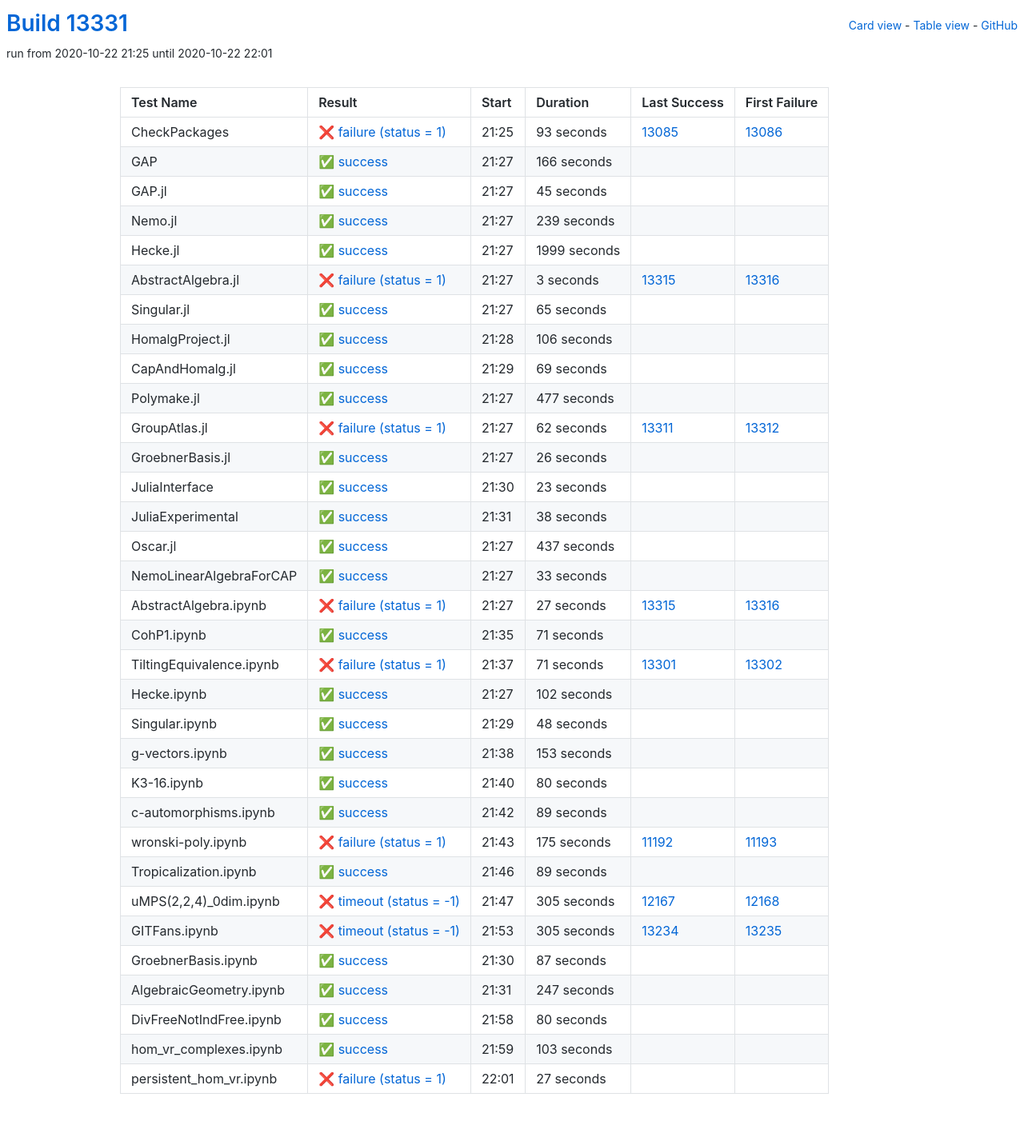
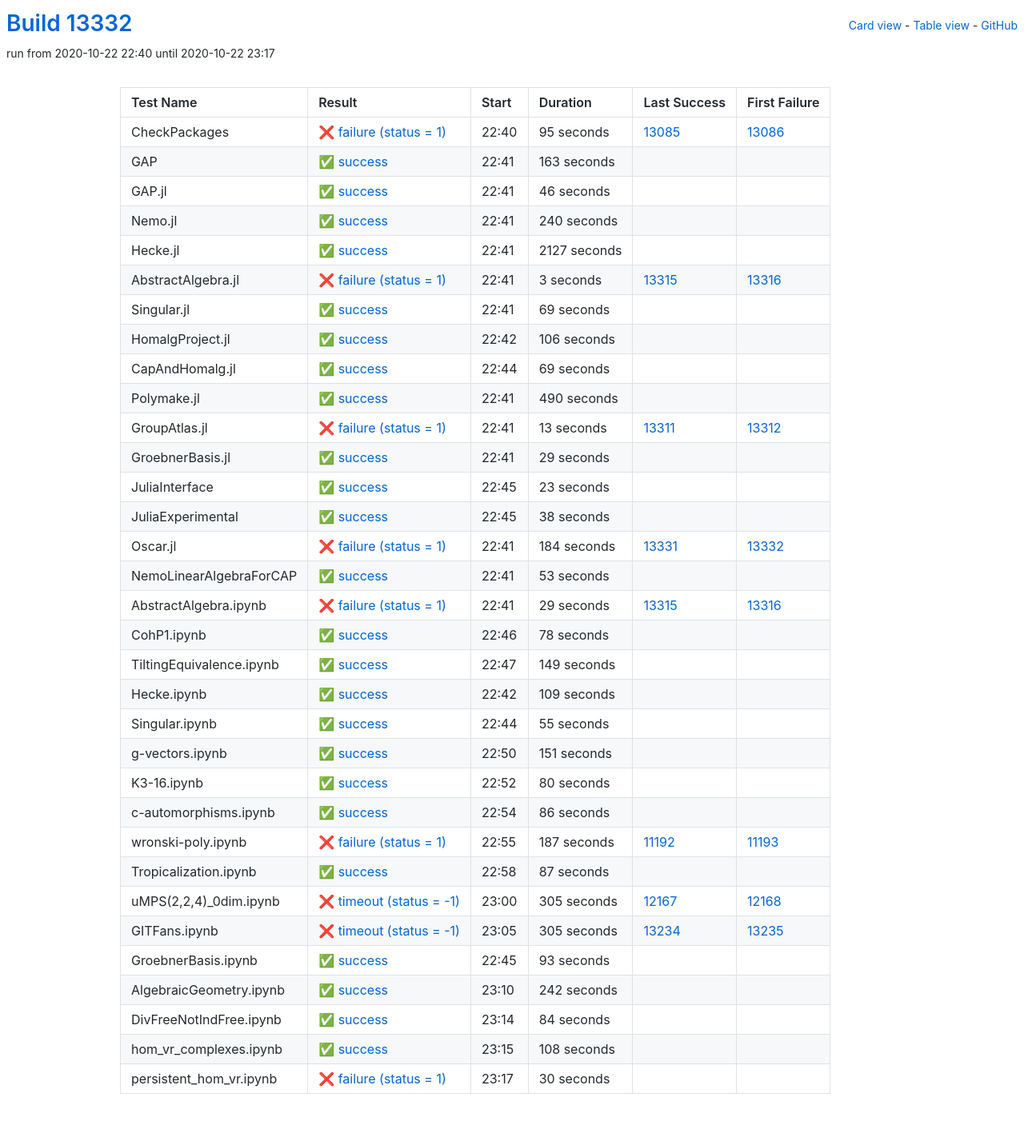
Before and after one commit to oscar-system/oscar-ci-status, a Jekyll site: the page built from table.html, in a window 1280 px wide. Shown: the whole page at 80% size. Built offline with Jekyll 4.4.1, drawn with Linux system fonts in a browser that asks for light colours.

Commit message:
Build #13332

```diff
--- a/_data/ci.yml
+++ b/_data/ci.yml
@@ -1,6 +1,6 @@
 ---
-build: 13331
-build_url: https://oscarci.mathematik.uni-kl.de/job/oscar/13331/
+build: 13332
+build_url: https://oscarci.mathematik.uni-kl.de/job/oscar/13332/
 job: oscar
 organization: oscar-system
 repo: oscar-ci-status
@@ -8,68 +8,68 @@
 tests:
 - name: CheckPackages
   id: checkpackages
-  log: https://oscarci.mathematik.uni-kl.de/job/oscar/13331/artifact/logs/build-13331/CheckPackages.log
-  start: 2020-10-22 21:25
+  log: https://oscarci.mathematik.uni-kl.de/job/oscar/13332/artifact/logs/build-13332/CheckPackages.log
+  start: 2020-10-22 22:40
   success: false
   exitcode: 1
   status: failure
-  duration: 93
+  duration: 95
   last_success: 13085
   last_success_url: https://oscarci.mathematik.uni-kl.de/job/oscar/13085/
   first_failure: 13086
   first_failure_url: https://oscarci.mathematik.uni-kl.de/job/oscar/13086/
 - name: GAP
   id: gap
-  log: https://oscarci.mathematik.uni-kl.de/job/oscar/13331/artifact/logs/build-13331/GAP.log
-  start: 2020-10-22 21:27
+  log: https://oscarci.mathematik.uni-kl.de/job/oscar/13332/artifact/logs/build-13332/GAP.log
+  start: 2020-10-22 22:41
   success: true
   exitcode: 0
   status: success
-  duration: 166
+  duration: 163
   last_success: false
   last_success_url:
   first_failure: false
   first_failure_url:
 - name: GAP.jl
   id: gap-jl
-  log: https://oscarci.mathematik.uni-kl.de/job/oscar/13331/artifact/logs/build-13331/GAP.jl.log
-  start: 2020-10-22 21:27
+  log: https://oscarci.mathematik.uni-kl.de/job/oscar/13332/artifact/logs/build-13332/GAP.jl.log
+  start: 2020-10-22 22:41
   success: true
   exitcode: 0
   status: success
-  duration: 45
+  duration: 46
   last_success: false
   last_success_url:
   first_failure: false
   first_failure_url:
 - name: Nemo.jl
   id: nemo-jl
-  log: https://oscarci.mathematik.uni-kl.de/job/oscar/13331/artifact/logs/build-13331/Nemo.jl.log
-  start: 2020-10-22 21:27
+  log: https://oscarci.mathematik.uni-kl.de/job/oscar/13332/artifact/logs/build-13332/Nemo.jl.log
+  start: 2020-10-22 22:41
   success: true
   exitcode: 0
   status: success
-  duration: 239
+  duration: 240
   last_success: false
   last_success_url:
   first_failure: false
   first_failure_url:
 - name: Hecke.jl
   id: hecke-jl
-  log: https://oscarci.mathematik.uni-kl.de/job/oscar/13331/artifact/logs/build-13331/Hecke.jl.log
-  start: 2020-10-22 21:27
+  log: https://oscarci.mathematik.uni-kl.de/job/oscar/13332/artifact/logs/build-13332/Hecke.jl.log
+  start: 2020-10-22 22:41
   success: true
   exitcode: 0
   status: success
-  duration: 1999
+  duration: 2127
   last_success: false
   last_success_url:
   first_failure: false
   first_failure_url:
 - name: AbstractAlgebra.jl
   id: abstractalgebra-jl
-  log: https://oscarci.mathematik.uni-kl.de/job/oscar/13331/artifact/logs/build-13331/AbstractAlgebra.jl.log
-  start: 2020-10-22 21:27
+  log: https://oscarci.mathematik.uni-kl.de/job/oscar/13332/artifact/logs/build-13332/AbstractAlgebra.jl.log
+  start: 2020-10-22 22:41
   success: false
   exitcode: 1
   status: failure
@@ -80,20 +80,20 @@
   first_failure_url: https://oscarci.mathematik.uni-kl.de/job/oscar/13316/
 - name: Singular.jl
   id: singular-jl
-  log: https://oscarci.mathematik.uni-kl.de/job/oscar/13331/artifact/logs/build-13331/Singular.jl.log
-  start: 2020-10-22 21:27
+  log: https://oscarci.mathematik.uni-kl.de/job/oscar/13332/artifact/logs/build-13332/Singular.jl.log
+  start: 2020-10-22 22:41
   success: true
   exitcode: 0
   status: success
-  duration: 65
+  duration: 69
   last_success: false
   last_success_url:
   first_failure: false
   first_failure_url:
 - name: HomalgProject.jl
   id: homalgproject-jl
-  log: https://oscarci.mathematik.uni-kl.de/job/oscar/13331/artifact/logs/build-13331/HomalgProject.jl.log
-  start: 2020-10-22 21:28
+  log: https://oscarci.mathematik.uni-kl.de/job/oscar/13332/artifact/logs/build-13332/HomalgProject.jl.log
+  start: 2020-10-22 22:42
   success: true
   exitcode: 0
   status: success
@@ -104,8 +104,8 @@
   first_failure_url:
 - name: CapAndHomalg.jl
   id: capandhomalg-jl
-  log: https://oscarci.mathematik.uni-kl.de/job/oscar/13331/artifact/logs/build-13331/CapAndHomalg.jl.log
-  start: 2020-10-22 21:29
+  log: https://oscarci.mathematik.uni-kl.de/job/oscar/13332/artifact/logs/build-13332/CapAndHomalg.jl.log
+  start: 2020-10-22 22:44
   success: true
   exitcode: 0
   status: success
@@ -116,44 +116,44 @@
   first_failure_url:
 - name: Polymake.jl
   id: polymake-jl
-  log: https://oscarci.mathematik.uni-kl.de/job/oscar/13331/artifact/logs/build-13331/Polymake.jl.log
-  start: 2020-10-22 21:27
+  log: https://oscarci.mathematik.uni-kl.de/job/oscar/13332/artifact/logs/build-13332/Polymake.jl.log
+  start: 2020-10-22 22:41
   success: true
   exitcode: 0
   status: success
-  duration: 477
+  duration: 490
   last_success: false
   last_success_url:
   first_failure: false
   first_failure_url:
 - name: GroupAtlas.jl
   id: groupatlas-jl
-  log: https://oscarci.mathematik.uni-kl.de/job/oscar/13331/artifact/logs/build-13331/GroupAtlas.jl.log
-  start: 2020-10-22 21:27
+  log: https://oscarci.mathematik.uni-kl.de/job/oscar/13332/artifact/logs/build-13332/GroupAtlas.jl.log
+  start: 2020-10-22 22:41
   success: false
   exitcode: 1
   status: failure
-  duration: 62
+  duration: 13
   last_success: 13311
   last_success_url: https://oscarci.mathematik.uni-kl.de/job/oscar/13311/
   first_failure: 13312
   first_failure_url: https://oscarci.mathematik.uni-kl.de/job/oscar/13312/
 - name: GroebnerBasis.jl
   id: groebnerbasis-jl
-  log: https://oscarci.mathematik.uni-kl.de/job/oscar/13331/artifact/logs/build-13331/GroebnerBasis.jl.log
-  start: 2020-10-22 21:27
+  log: https://oscarci.mathematik.uni-kl.de/job/oscar/13332/artifact/logs/build-13332/GroebnerBasis.jl.log
+  start: 2020-10-22 22:41
   success: true
   exitcode: 0
   status: success
-  duration: 26
+  duration: 29
   last_success: false
   last_success_url:
   first_failure: false
   first_failure_url:
 - name: JuliaInterface
   id: juliainterface
-  log: https://oscarci.mathematik.uni-kl.de/job/oscar/13331/artifact/logs/build-13331/JuliaInterface.log
-  start: 2020-10-22 21:30
+  log: https://oscarci.mathematik.uni-kl.de/job/oscar/13332/artifact/logs/build-13332/JuliaInterface.log
+  start: 2020-10-22 22:45
   success: true
   exitcode: 0
   status: success
@@ -164,8 +164,8 @@
   first_failure_url:
 - name: JuliaExperimental
   id: juliaexperimental
-  log: https://oscarci.mathematik.uni-kl.de/job/oscar/13331/artifact/logs/build-13331/JuliaExperimental.log
-  start: 2020-10-22 21:31
+  log: https://oscarci.mathematik.uni-kl.de/job/oscar/13332/artifact/logs/build-13332/JuliaExperimental.log
+  start: 2020-10-22 22:45
   success: true
   exitcode: 0
   status: success
@@ -176,104 +176,104 @@
   first_failure_url:
 - name: Oscar.jl
   id: oscar-jl
-  log: https://oscarci.mathematik.uni-kl.de/job/oscar/13331/artifact/logs/build-13331/Oscar.jl.log
-  start: 2020-10-22 21:27
+  log: https://oscarci.mathematik.uni-kl.de/job/oscar/13332/artifact/logs/build-13332/Oscar.jl.log
+  start: 2020-10-22 22:41
+  success: false
+  exitcode: 1
+  status: failure
+  duration: 184
+  last_success: 13331
+  last_success_url: https://oscarci.mathematik.uni-kl.de/job/oscar/13331/
+  first_failure: 13332
+  first_failure_url: https://oscarci.mathematik.uni-kl.de/job/oscar/13332/
+- name: NemoLinearAlgebraForCAP
+  id: nemolinearalgebraforcap
+  log: https://oscarci.mathematik.uni-kl.de/job/oscar/13332/artifact/logs/build-13332/NemoLinearAlgebraForCAP.log
+  start: 2020-10-22 22:41
   success: true
   exitcode: 0
   status: success
-  duration: 437
-  last_success: false
-  last_success_url:
-  first_failure: false
-  first_failure_url:
-- name: NemoLinearAlgebraForCAP
-  id: nemolinearalgebraforcap
-  log: https://oscarci.mathematik.uni-kl.de/job/oscar/13331/artifact/logs/build-13331/NemoLinearAlgebraForCAP.log
-  start: 2020-10-22 21:27
-  success: true
-  exitcode: 0
-  status: success
-  duration: 33
+  duration: 53
   last_success: false
   last_success_url:
   first_failure: false
   first_failure_url:
 - name: AbstractAlgebra.ipynb
   id: abstractalgebra-ipynb
-  log: https://oscarci.mathematik.uni-kl.de/job/oscar/13331/artifact/logs/build-13331/AbstractAlgebra.ipynb.log
-  start: 2020-10-22 21:27
+  log: https://oscarci.mathematik.uni-kl.de/job/oscar/13332/artifact/logs/build-13332/AbstractAlgebra.ipynb.log
+  start: 2020-10-22 22:41
   success: false
   exitcode: 1
   status: failure
-  duration: 27
+  duration: 29
   last_success: 13315
   last_success_url: https://oscarci.mathematik.uni-kl.de/job/oscar/13315/
   first_failure: 13316
   first_failure_url: https://oscarci.mathematik.uni-kl.de/job/oscar/13316/
 - name: CohP1.ipynb
   id: cohp1-ipynb
-  log: https://oscarci.mathematik.uni-kl.de/job/oscar/13331/artifact/logs/build-13331/CohP1.ipynb.log
-  start: 2020-10-22 21:35
+  log: https://oscarci.mathematik.uni-kl.de/job/oscar/13332/artifact/logs/build-13332/CohP1.ipynb.log
+  start: 2020-10-22 22:46
   success: true
   exitcode: 0
   status: success
-  duration: 71
+  duration: 78
   last_success: false
   last_success_url:
   first_failure: false
   first_failure_url:
 - name: TiltingEquivalence.ipynb
   id: tiltingequivalence-ipynb
-  log: https://oscarci.mathematik.uni-kl.de/job/oscar/13331/artifact/logs/build-13331/TiltingEquivalence.ipynb.log
-  start: 2020-10-22 21:37
-  success: false
-  exitcode: 1
-  status: failure
-  duration: 71
-  last_success: 13301
-  last_success_url: https://oscarci.mathematik.uni-kl.de/job/oscar/13301/
-  first_failure: 13302
-  first_failure_url: https://oscarci.mathematik.uni-kl.de/job/oscar/13302/
-- name: Hecke.ipynb
-  id: hecke-ipynb
-  log: https://oscarci.mathematik.uni-kl.de/job/oscar/13331/artifact/logs/build-13331/Hecke.ipynb.log
-  start: 2020-10-22 21:27
+  log: https://oscarci.mathematik.uni-kl.de/job/oscar/13332/artifact/logs/build-13332/TiltingEquivalence.ipynb.log
+  start: 2020-10-22 22:47
   success: true
   exitcode: 0
   status: success
-  duration: 102
+  duration: 149
+  last_success: false
+  last_success_url:
+  first_failure: false
+  first_failure_url:
+- name: Hecke.ipynb
+  id: hecke-ipynb
+  log: https://oscarci.mathematik.uni-kl.de/job/oscar/13332/artifact/logs/build-13332/Hecke.ipynb.log
+  start: 2020-10-22 22:42
+  success: true
+  exitcode: 0
+  status: success
+  duration: 109
   last_success: false
   last_success_url:
   first_failure: false
   first_failure_url:
 - name: Singular.ipynb
   id: singular-ipynb
-  log: https://oscarci.mathematik.uni-kl.de/job/oscar/13331/artifact/logs/build-13331/Singular.ipynb.log
-  start: 2020-10-22 21:29
+  log: https://oscarci.mathematik.uni-kl.de/job/oscar/13332/artifact/logs/build-13332/Singular.ipynb.log
+  start: 2020-10-22 22:44
   success: true
   exitcode: 0
   status: success
-  duration: 48
+  duration: 55
   last_success: false
   last_success_url:
   first_failure: false
   first_failure_url:
 - name: g-vectors.ipynb
   id: g-vectors-ipynb
-  log: https://oscarci.mathematik.uni-kl.de/job/oscar/13331/artifact/logs/build-13331/g-vectors.ipynb.log
-  start: 2020-10-22 21:38
+  log: https://oscarci.mathematik.uni-kl.de/job/oscar/13332/artifact/logs/build-13332/g-vectors.ipynb.log
+  start: 2020-10-22 22:50
   success: true
   exitcode: 0
   status: success
-  duration: 153
+  duration: 151
   last_success: false
   last_success_url:
   first_failure: false
   first_failure_url:
 - name: K3-16.ipynb
   id: k3-16-ipynb
-  log: https://oscarci.mathematik.uni-kl.de/job/oscar/13331/artifact/logs/build-13331/K3-16.ipynb.log
-  start: 2020-10-22 21:40
+  log: https://oscarci.mathematik.uni-kl.de/job/oscar/13332/artifact/logs/build-13332/K3-16.ipynb.log
+  start: 2020-10-22 22:52
   success: true
   exitcode: 0
   status: success
@@ -284,44 +284,44 @@
   first_failure_url:
 - name: c-automorphisms.ipynb
   id: c-automorphisms-ipynb
-  log: https://oscarci.mathematik.uni-kl.de/job/oscar/13331/artifact/logs/build-13331/c-automorphisms.ipynb.log
-  start: 2020-10-22 21:42
+  log: https://oscarci.mathematik.uni-kl.de/job/oscar/13332/artifact/logs/build-13332/c-automorphisms.ipynb.log
+  start: 2020-10-22 22:54
   success: true
   exitcode: 0
   status: success
-  duration: 89
+  duration: 86
   last_success: false
   last_success_url:
   first_failure: false
   first_failure_url:
 - name: wronski-poly.ipynb
   id: wronski-poly-ipynb
-  log: https://oscarci.mathematik.uni-kl.de/job/oscar/13331/artifact/logs/build-13331/wronski-poly.ipynb.log
-  start: 2020-10-22 21:43
+  log: https://oscarci.mathematik.uni-kl.de/job/oscar/13332/artifact/logs/build-13332/wronski-poly.ipynb.log
+  start: 2020-10-22 22:55
   success: false
   exitcode: 1
   status: failure
-  duration: 175
+  duration: 187
   last_success: 11192
   last_success_url: https://oscarci.mathematik.uni-kl.de/job/oscar/11192/
   first_failure: 11193
   first_failure_url: https://oscarci.mathematik.uni-kl.de/job/oscar/11193/
 - name: Tropicalization.ipynb
   id: tropicalization-ipynb
-  log: https://oscarci.mathematik.uni-kl.de/job/oscar/13331/artifact/logs/build-13331/Tropicalization.ipynb.log
-  start: 2020-10-22 21:46
+  log: https://oscarci.mathematik.uni-kl.de/job/oscar/13332/artifact/logs/build-13332/Tropicalization.ipynb.log
+  start: 2020-10-22 22:58
   success: true
   exitcode: 0
   status: success
-  duration: 89
+  duration: 87
   last_success: false
   last_success_url:
   first_failure: false
   first_failure_url:
 - name: uMPS(2,2,4)_0dim.ipynb
   id: umps-2-2-4-0dim-ipynb
-  log: https://oscarci.mathematik.uni-kl.de/job/oscar/13331/artifact/logs/build-13331/uMPS-2-2-4-_0dim.ipynb.log
-  start: 2020-10-22 21:47
+  log: https://oscarci.mathematik.uni-kl.de/job/oscar/13332/artifact/logs/build-13332/uMPS-2-2-4-_0dim.ipynb.log
+  start: 2020-10-22 23:00
   success: false
   exitcode: -1
   status: timeout
@@ -332,8 +332,8 @@
   first_failure_url: https://oscarci.mathematik.uni-kl.de/job/oscar/12168/
 - name: GITFans.ipynb
   id: gitfans-ipynb
-  log: https://oscarci.mathematik.uni-kl.de/job/oscar/13331/artifact/logs/build-13331/GITFans.ipynb.log
-  start: 2020-10-22 21:53
+  log: https://oscarci.mathematik.uni-kl.de/job/oscar/13332/artifact/logs/build-13332/GITFans.ipynb.log
+  start: 2020-10-22 23:05
   success: false
   exitcode: -1
   status: timeout
@@ -344,60 +344,60 @@
   first_failure_url: https://oscarci.mathematik.uni-kl.de/job/oscar/13235/
 - name: GroebnerBasis.ipynb
   id: groebnerbasis-ipynb
-  log: https://oscarci.mathematik.uni-kl.de/job/oscar/13331/artifact/logs/build-13331/GroebnerBasis.ipynb.log
-  start: 2020-10-22 21:30
+  log: https://oscarci.mathematik.uni-kl.de/job/oscar/13332/artifact/logs/build-13332/GroebnerBasis.ipynb.log
+  start: 2020-10-22 22:45
   success: true
   exitcode: 0
   status: success
-  duration: 87
+  duration: 93
   last_success: false
   last_success_url:
   first_failure: false
   first_failure_url:
 - name: AlgebraicGeometry.ipynb
   id: algebraicgeometry-ipynb
-  log: https://oscarci.mathematik.uni-kl.de/job/oscar/13331/artifact/logs/build-13331/AlgebraicGeometry.ipynb.log
-  start: 2020-10-22 21:31
+  log: https://oscarci.mathematik.uni-kl.de/job/oscar/13332/artifact/logs/build-13332/AlgebraicGeometry.ipynb.log
+  start: 2020-10-22 23:10
   success: true
   exitcode: 0
   status: success
-  duration: 247
+  duration: 242
   last_success: false
   last_success_url:
   first_failure: false
   first_failure_url:
 - name: DivFreeNotIndFree.ipynb
   id: divfreenotindfree-ipynb
-  log: https://oscarci.mathematik.uni-kl.de/job/oscar/13331/artifact/logs/build-13331/DivFreeNotIndFree.ipynb.log
-  start: 2020-10-22 21:58
+  log: https://oscarci.mathematik.uni-kl.de/job/oscar/13332/artifact/logs/build-13332/DivFreeNotIndFree.ipynb.log
+  start: 2020-10-22 23:14
   success: true
   exitcode: 0
   status: success
-  duration: 80
+  duration: 84
   last_success: false
   last_success_url:
   first_failure: false
   first_failure_url:
 - name: hom_vr_complexes.ipynb
   id: hom-vr-complexes-ipynb
-  log: https://oscarci.mathematik.uni-kl.de/job/oscar/13331/artifact/logs/build-13331/hom_vr_complexes.ipynb.log
-  start: 2020-10-22 21:59
+  log: https://oscarci.mathematik.uni-kl.de/job/oscar/13332/artifact/logs/build-13332/hom_vr_complexes.ipynb.log
+  start: 2020-10-22 23:15
   success: true
   exitcode: 0
   status: success
-  duration: 103
+  duration: 108
   last_success: false
   last_success_url:
   first_failure: false
   first_failure_url:
 - name: persistent_hom_vr.ipynb
   id: persistent-hom-vr-ipynb
-  log: https://oscarci.mathematik.uni-kl.de/job/oscar/13331/artifact/logs/build-13331/persistent_hom_vr.ipynb.log
-  start: 2020-10-22 22:01
+  log: https://oscarci.mathematik.uni-kl.de/job/oscar/13332/artifact/logs/build-13332/persistent_hom_vr.ipynb.log
+  start: 2020-10-22 23:17
   success: false
   exitcode: 1
   status: failure
-  duration: 27
+  duration: 30
   last_success: false
   last_success_url:
   first_failure: false
```
Also changed, not shown: README.md.
